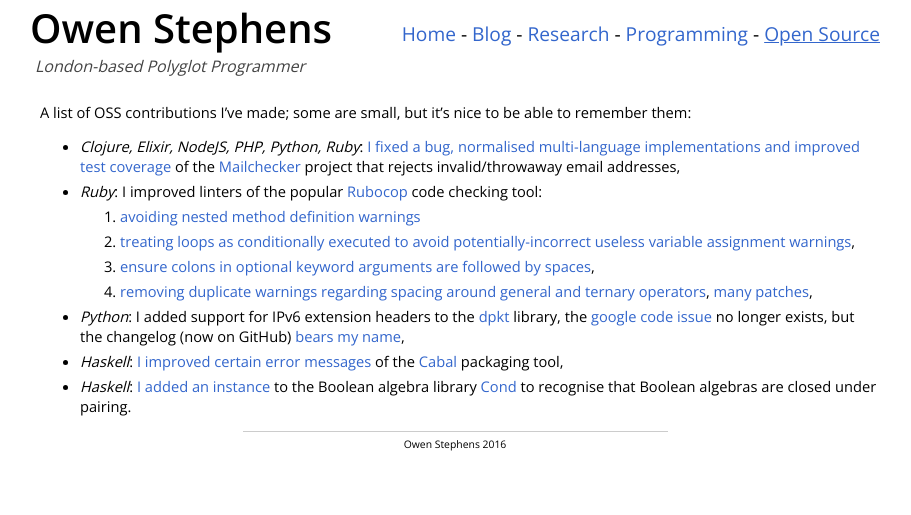
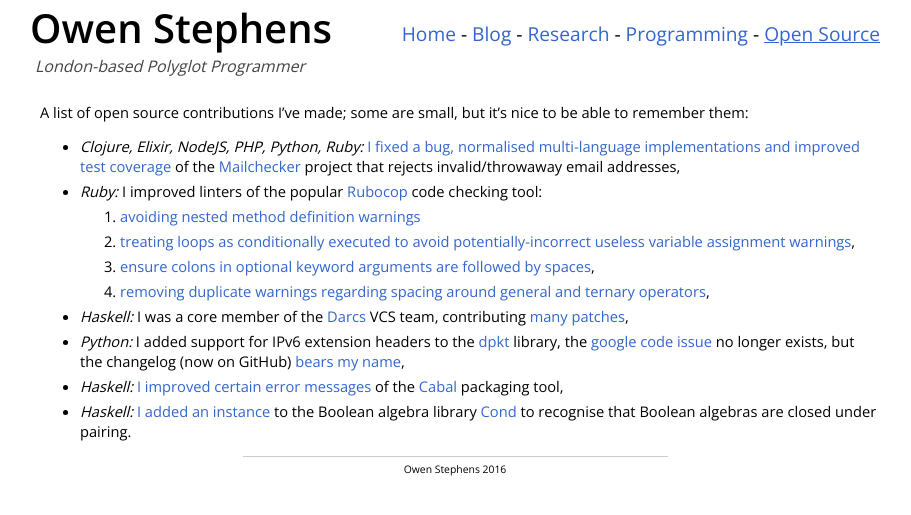
Before and after one commit to owst/owst.github.io, a Jekyll site: the page built from oss.md, in a window 1280 px wide. Shown: the top 515 px of the page, without its empty margins (185-1096 px from the left). Built offline with Jekyll 4.4.1, drawn with Linux system fonts in a browser that asks for light colours; some web fonts are replaced; Markdown is read by kramdown in place of the engine named in the settings.

Commit message:
Tweak OSS formatting

```diff
--- a/oss.md
+++ b/oss.md
@@ -3,14 +3,14 @@
 weight: 5
 ---
 
-A list of OSS contributions I've made; some are small, but it's nice to
+A list of open source contributions I've made; some are small, but it's nice to
 be able to remember them:
 
-- *Clojure, Elixir, NodeJS, PHP, Python, Ruby*: [I fixed a bug, normalised
+- *Clojure, Elixir, NodeJS, PHP, Python, Ruby:* [I fixed a bug, normalised
   multi-language implementations and improved test coverage][mailchecker-pr] of
   the [Mailchecker][mailchecker] project that rejects invalid/throwaway email
   addresses,
-- *Ruby*: I improved linters of the popular [Rubocop][rubocop] code
+- *Ruby:* I improved linters of the popular [Rubocop][rubocop] code
   checking tool:
     1. [avoiding nested method definition warnings][rubocop-nested-method-defs]
     2. [treating loops as conditionally executed to avoid potentially-incorrect
@@ -19,13 +19,14 @@
        spaces][rubocop-optkwarg-spaces],
     4. [removing duplicate warnings regarding spacing around general and
        ternary operators][rubocop-duplicates],
+- *Haskell:* I was a core member of the [Darcs][darcs] VCS team, contributing
   [many patches][darcs-patches],
-- *Python*: I added support for IPv6 extension headers to the [dpkt][dpkt]
+- *Python:* I added support for IPv6 extension headers to the [dpkt][dpkt]
   library, the [google code issue][dpkt-headers] no longer exists, but the
   changelog (now on GitHub) [bears my name][dpkt-changelog],
-- *Haskell*: [I improved certain error messages][cabal-errs] of the
+- *Haskell:* [I improved certain error messages][cabal-errs] of the
   [Cabal][cabal] packaging tool,
-- *Haskell*: [I added an instance][cond-pr] to the Boolean algebra library
+- *Haskell:* [I added an instance][cond-pr] to the Boolean algebra library
   [Cond][cond] to recognise that Boolean algebras are closed under pairing.
 
 [darcs]: http://www.darcs.net
```
